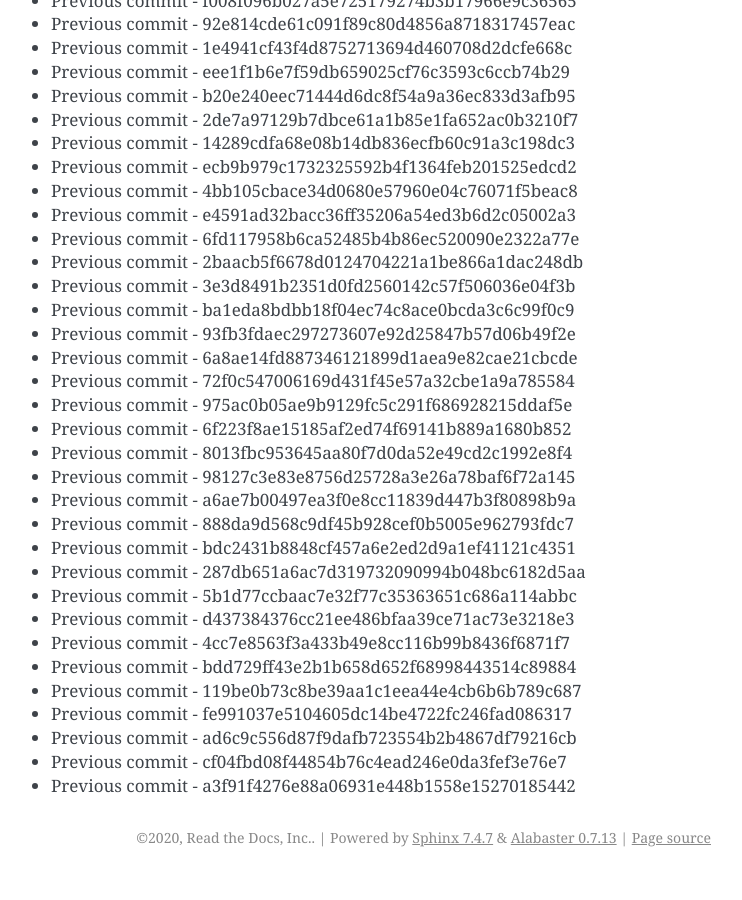
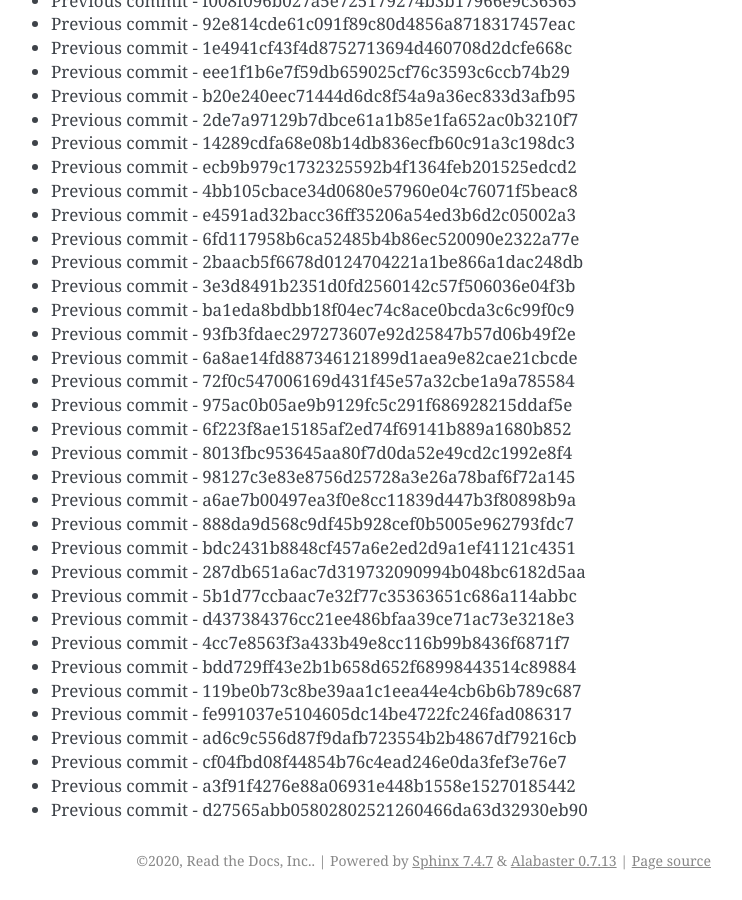
Before and after one commit to readthedocs/rtd-git-stresstest, a Sphinx documentation site: the page built from docs/updates.rst, in a window 1280 px wide and 900 px high, scrolled down 53603 px. Shown: the whole window, without its empty margins (399-1141 px from the left). Built offline with Sphinx 7.4.7, drawn with Linux system fonts in a browser that asks for light colours; before the commit the page ends 54480 px from its top, so only the background shows below that.

Commit message:
Generating commit from previous: d27565abb05802802521260466da63d32930eb90

```diff
--- a/docs/updates.rst
+++ b/docs/updates.rst
@@ -2284,3 +2284,4 @@ It can be tested for any performance characteristics.
 * Previous commit - ad6c9c556d87f9dafb723554b2b4867df79216cb
 * Previous commit - cf04fbd08f44854b76c4ead246e0da3fef3e76e7
 * Previous commit - a3f91f4276e88a06931e448b1558e15270185442
+* Previous commit - d27565abb05802802521260466da63d32930eb90
```
